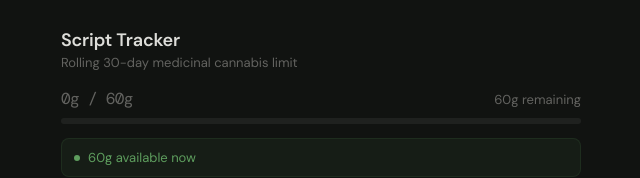
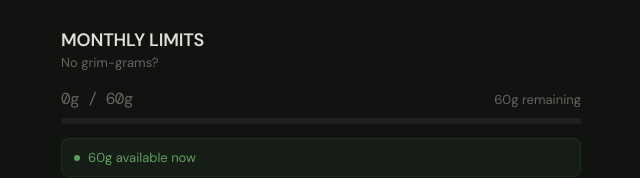
Before and after one commit to terpenesalad/gotnograms, a plain HTML site: page index.html in a window 1280 px wide. Shown: the top 178 px of the page, without its empty margins (319-959 px from the left). Drawn offline with nearby package versions, Linux system fonts and the light colour scheme.

Commit message:
Update index.html

```diff
--- a/index.html
+++ b/index.html
@@ -320,8 +320,8 @@
 </style>
 
 <div class="header">
-  <h1>Script Tracker</h1>
-  <p>Rolling 30-day medicinal cannabis limit</p>
+  <h1>MONTHLY LIMITS</h1>
+  <p>No grim-grams?</p>
 </div>
 
 <div class="usage-section">
```
